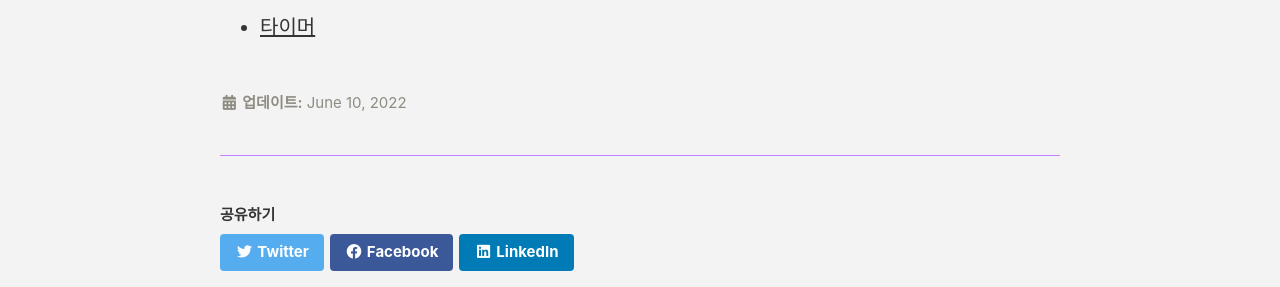
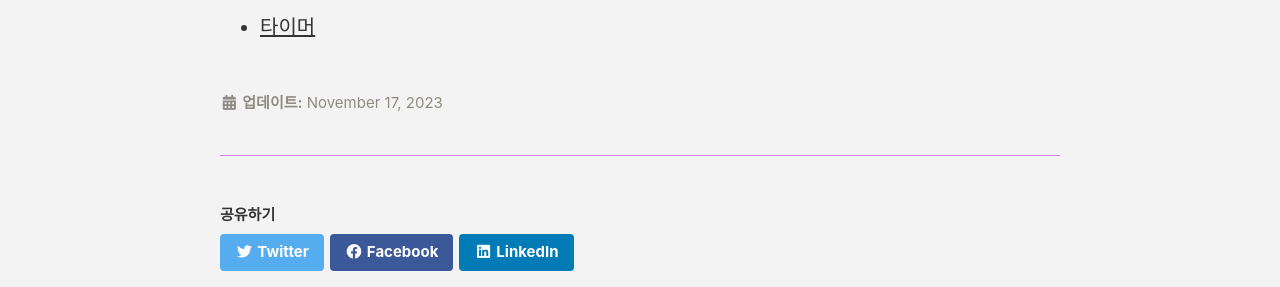
Before and after one commit to Amylo-jh/Amylo-blog, a Jekyll site: the page built from _pages/about.md, in a window 1280 px wide and 900 px high, scrolled down 1331 px. Shown: the part 314-601 px from the top of the window. Built offline with Jekyll 4.4.1, drawn with Linux system fonts in a browser that asks for light colours; cached includes are drawn as plain includes; comment, search, counter and statistics services are not loaded.

Commit message:
fix about - last modified date

```diff
--- a/_pages/about.md
+++ b/_pages/about.md
@@ -7,7 +7,7 @@ title: "About Me / CV"
 gallery:
  - url: /assets/images/about/amylo_nohands.png
    image_path: /assets/images/about/amylo_nohands.png
-last_modified_at: 2022-06-10T00:00
+last_modified_at: 2023-11-17T00:00
 ---
 <!--
 안녕하세요! ---가 하고 싶은 개발자 -입니다.
```
